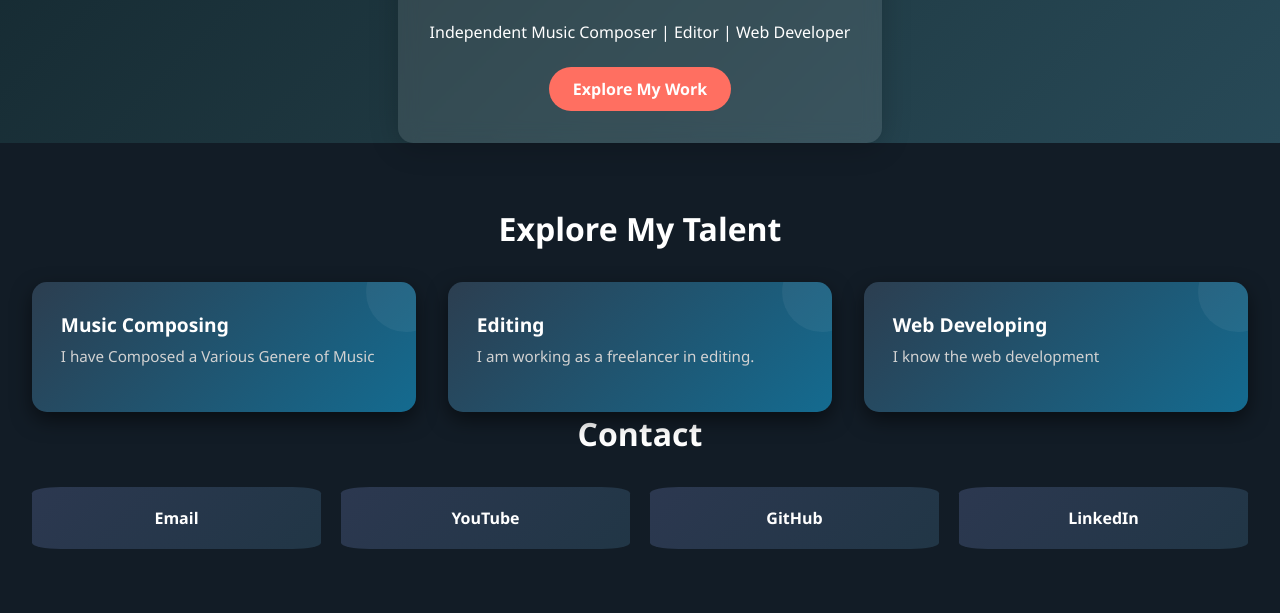
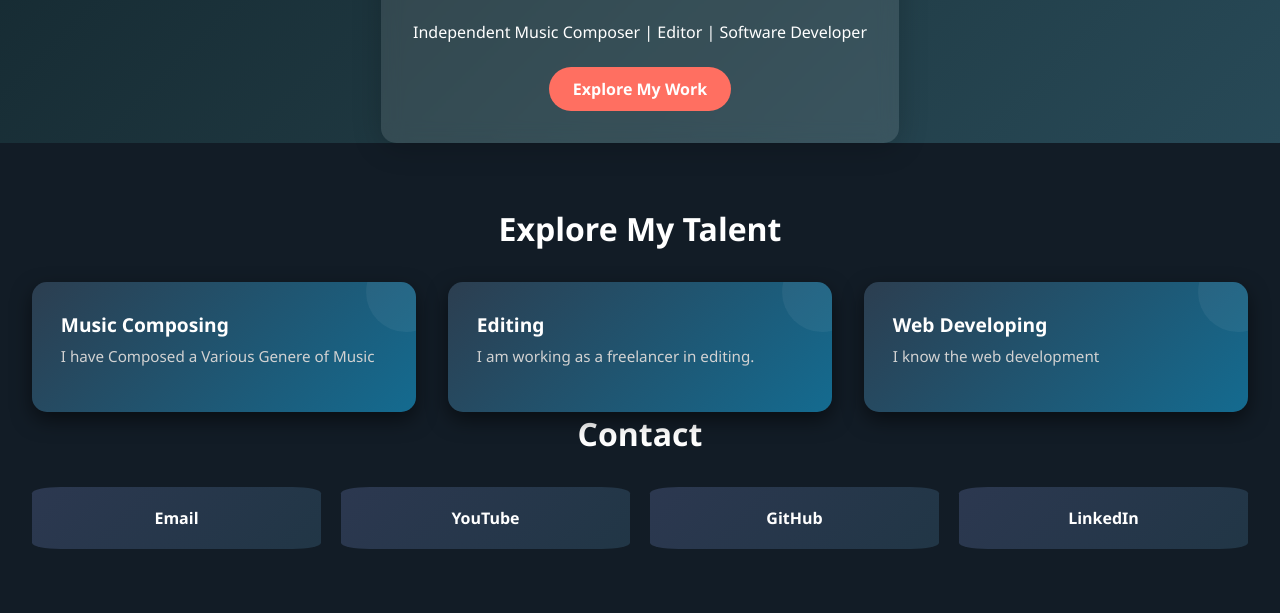
Before and after one commit to S-kalyanasundaram/my-protfilo, a plain HTML site: page index.html in a window 1280 px wide. Shown: the part 577-1190 px from the top of the page. Drawn offline with Linux system fonts and the light colour scheme.

Commit message:
Update index.html

```diff
--- a/index.html
+++ b/index.html
@@ -25,7 +25,7 @@
       <img src="assets/sksundar.jpg" alt="Profile Photo" class="profile-img">
       <h1>Hi, I'm Sk Sundar</h1>
       <p>S.Kalyana Sundaram</p>
-      <p>Independent Music Composer | Editor | Web Developer </p>
+      <p>Independent Music Composer | Editor | Software Developer </p>
       <a href="#projects" class="btn">Explore My Work</a>
     </div>
   </div>
```
